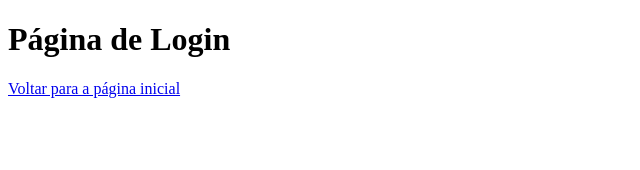
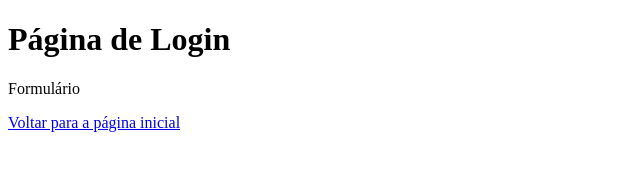
Before and after one commit to FabioL-96/aulagithub, a plain HTML site: page login.html in a window 1280 px wide. Shown: the whole page, without its empty margins (0-640 px from the left). Drawn offline with Linux system fonts and the light colour scheme.

```diff
--- a/login.html
+++ b/login.html
@@ -8,7 +8,7 @@
 </head>
 <body>
     <h1>Página de Login</h1>
-    <p></p>
+    <p>Formulário</p>
     <a href="index.html">Voltar para a página inicial</a>
 
 </body>
```
